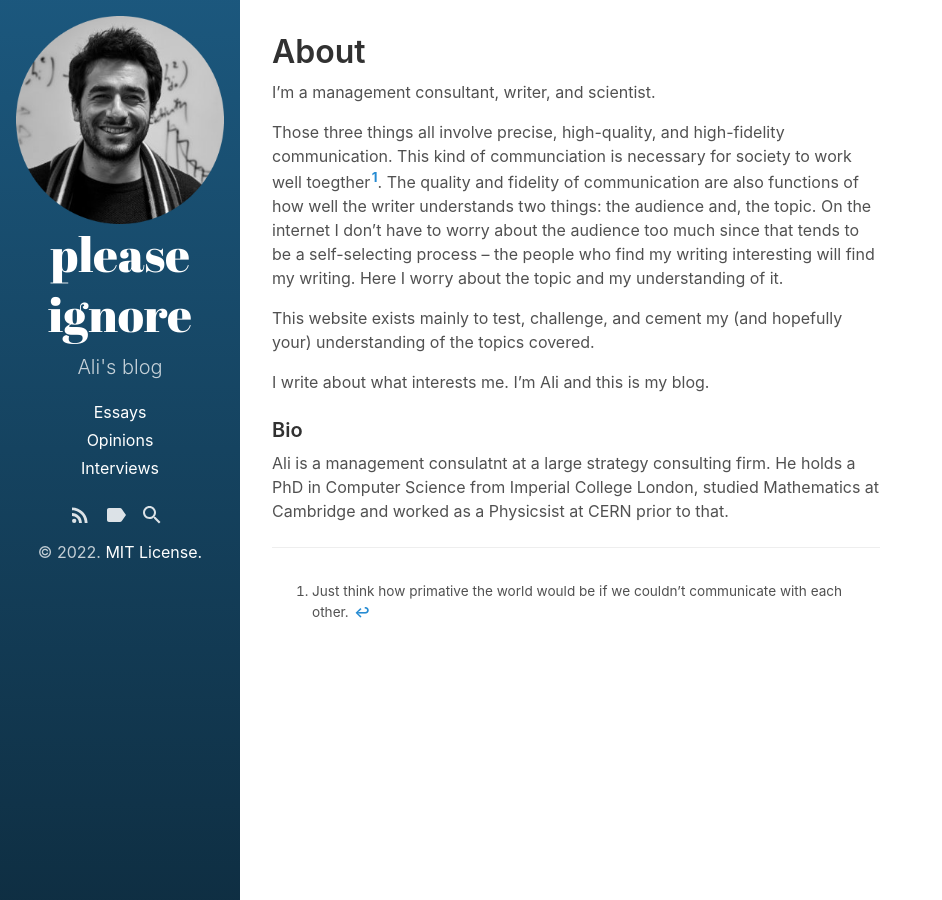
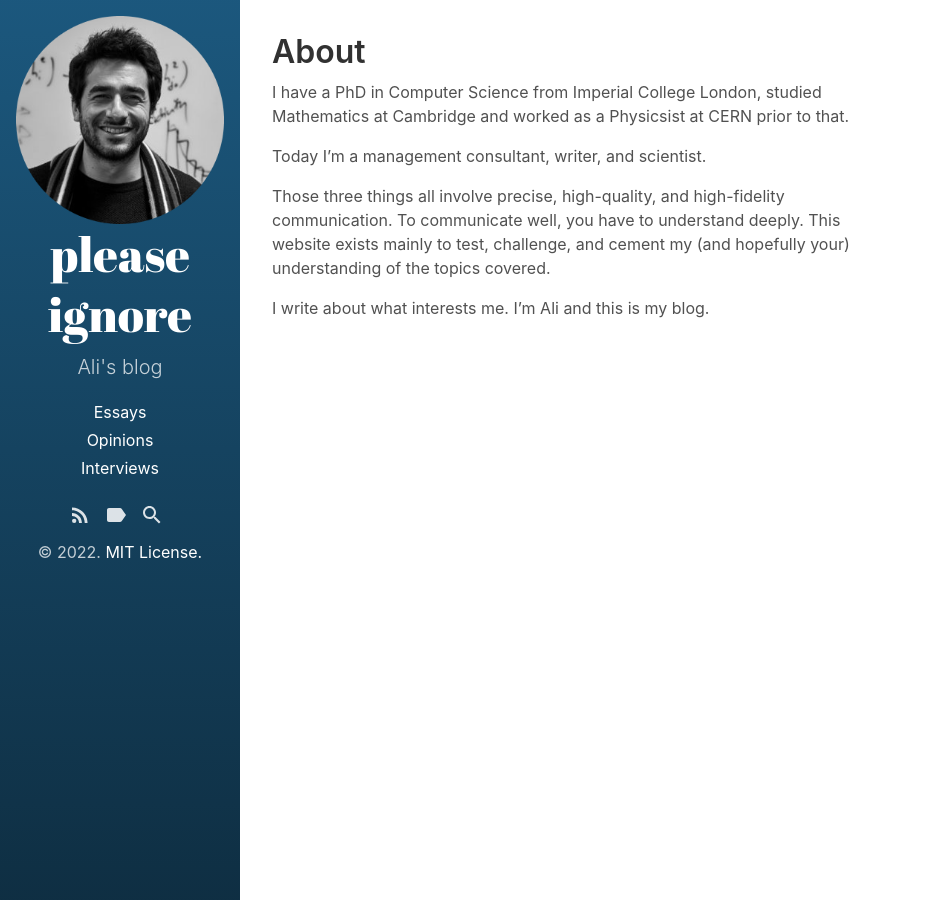
Before and after one commit to alfarzan/plsignore.com, a Jekyll site: the page built from about.md, in a window 1280 px wide. Shown: the whole page, without its empty margins (0-942 px from the left). Built offline with Jekyll 4.4.1, drawn with Linux system fonts in a browser that asks for light colours.

Commit message:
Update about.md

```diff
--- a/about.md
+++ b/about.md
@@ -7,17 +7,11 @@ sidebar_sort_order: 4
 ---
 
 
-I'm a management consultant, writer, and scientist.
+I have a PhD in Computer Science from Imperial College London, studied Mathematics at Cambridge and worked as a Physicsist at CERN prior to that.
 
-Those three things all involve precise, high-quality, and high-fidelity communication. This kind of communciation is necessary for society to work well toegther[^1]. The quality and fidelity of communication are also functions of how well the writer understands two things: the audience and, the topic. On the internet I don't have to worry about the audience too much since that tends to be a self-selecting process -- the people who find my writing interesting will find my writing. Here I worry about the topic and my understanding of it.
+Today I'm a management consultant, writer, and scientist.
 
+Those three things all involve precise, high-quality, and high-fidelity communication. To communicate well, you have to understand deeply.
 This website exists mainly to test, challenge, and cement my (and hopefully your) understanding of the topics covered.
 
 I write about what interests me. I'm Ali and this is my blog.
-
-### Bio
-Ali is a management consulatnt at a large strategy consulting firm. He holds a PhD in Computer Science from Imperial College London, studied Mathematics at Cambridge and worked as a Physicsist at CERN prior to that.
-
-
----------------
-[^1]: Just think how primative the world would be if we couldn't communicate with each other.
```
